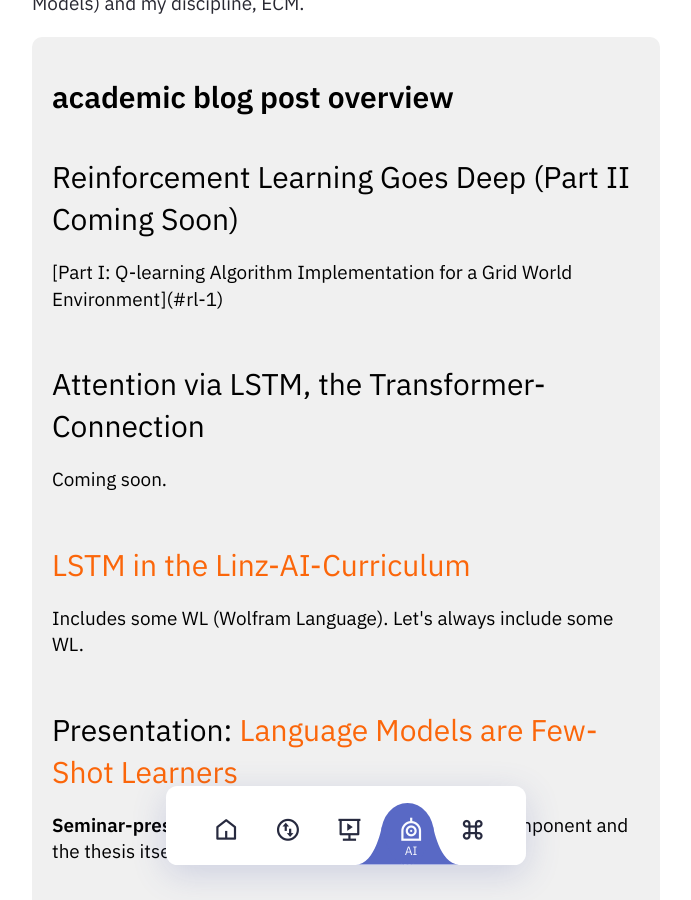
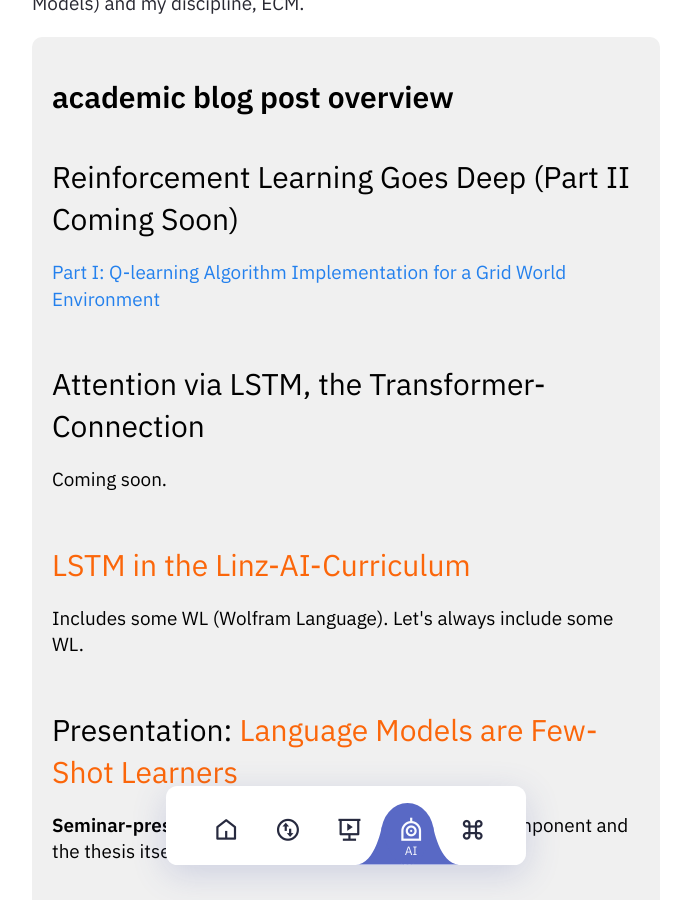
Before and after one commit to heseltime/heseltime.github.io, a Jekyll site: the page built from pages/rDai.md, in a window 1280 px wide and 900 px high, scrolled down 329 px. Shown: the whole window, without its empty margins (294-985 px from the left). Built offline with Jekyll 4.4.1, drawn with Linux system fonts in a browser that asks for light colours; some of the changed lines change nothing that is shown.

Commit message:
Fix Link with HTML

```diff
--- a/pages/rDai.md
+++ b/pages/rDai.md
@@ -12,7 +12,7 @@ feedformat: none
     <ul>
         <li>
             <h3>Reinforcement Learning Goes Deep (Part II Coming Soon)</h3>
-            <p>[Part I: Q-learning Algorithm Implementation for a Grid World Environment](#rl-1)</p>
+            <p><a href="#rl-1">Part I: Q-learning Algorithm Implementation for a Grid World Environment</a></p>
         </li>
         <li>
             <h3>Attention via LSTM, the Transformer-Connection</h3>
```
